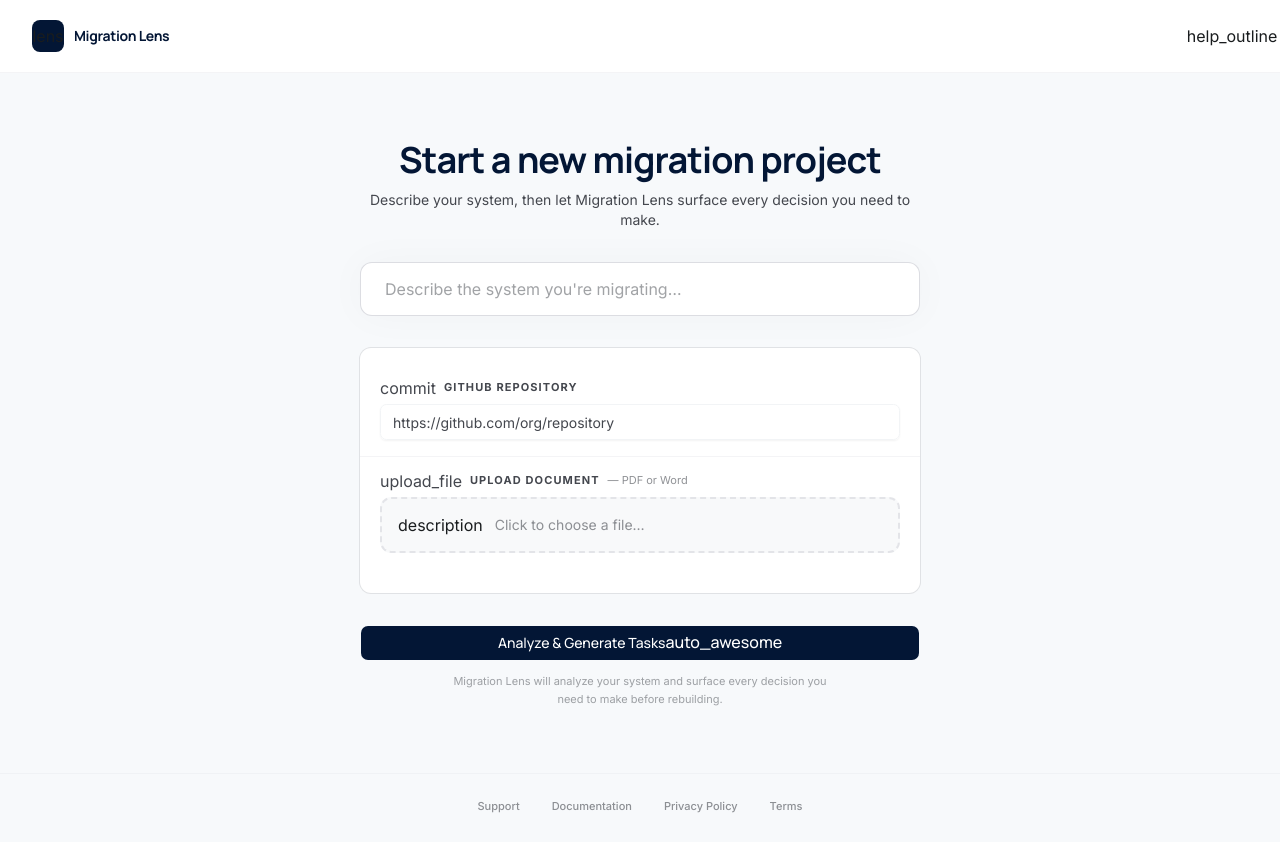
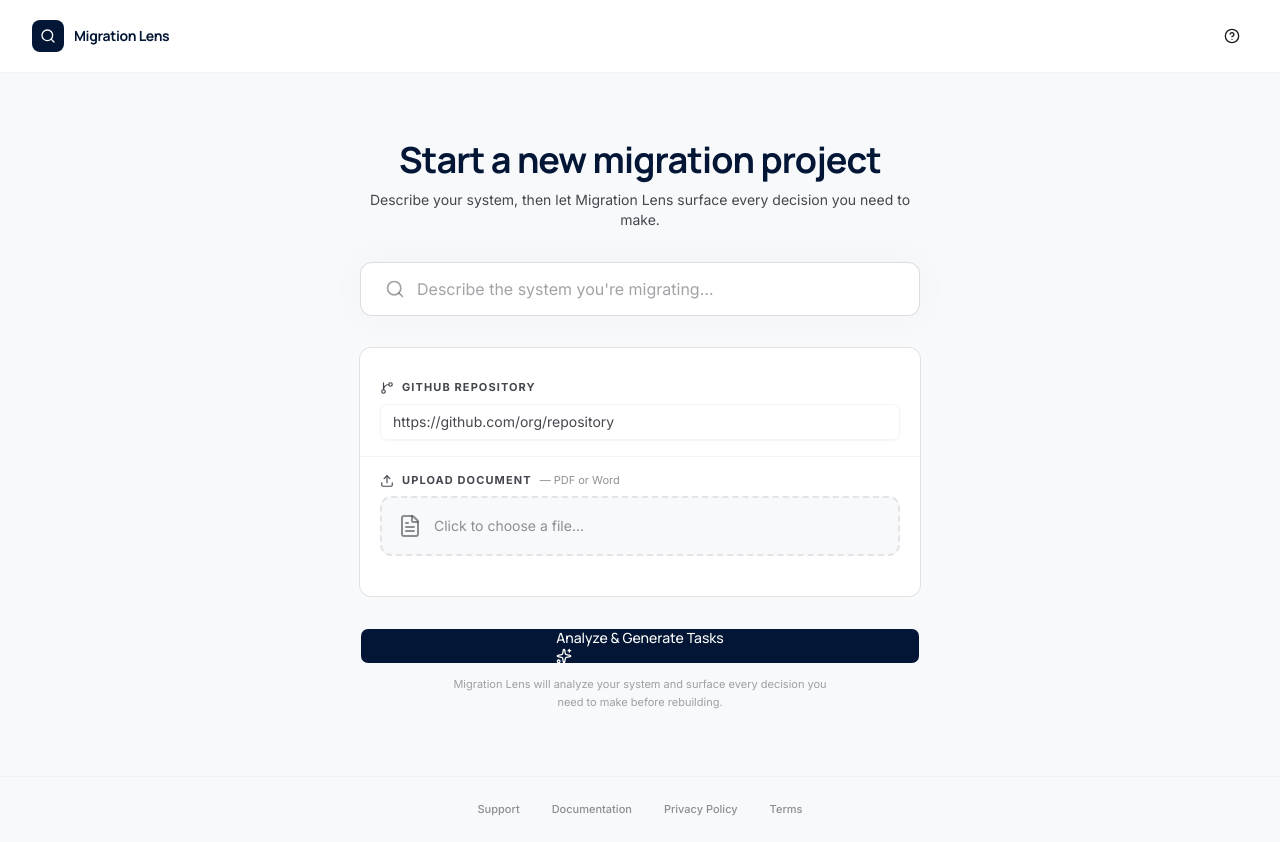
Before and after one commit to divyansh7877/veritas, a Next.js app in the folder web/: page / in a window 1280 px wide. Built offline with nearby package versions, Linux system fonts and the light colour scheme.

Commit message:
more ui changes

```diff
--- a/web/src/app/dashboard/page.tsx
+++ b/web/src/app/dashboard/page.tsx
@@ -1,20 +1,10 @@
 "use client";
 
+import { ArrowRight, CheckCircle, ChevronDown, Circle, AlertCircle } from "lucide-react";
 import { Button } from "@/components/ui/button";
 import { Card, CardContent } from "@/components/ui/card";
-import { Progress, ProgressIndicator, ProgressValue } from "@/components/ui/progress";
+import { Progress, ProgressIndicator } from "@/components/ui/progress";
 import { Badge } from "@/components/ui/badge";
-
-function Icon({ name, filled = false, className = "" }: { name: string; filled?: boolean; className?: string }) {
-  return (
-    <span
-      className={`material-symbols-outlined ${className}`}
-      style={filled ? { fontVariationSettings: "'FILL' 1, 'wght' 400, 'GRAD' 0, 'opsz' 24" } : undefined}
-    >
-      {name}
-    </span>
-  );
-}
 
 interface Task {
   id: string;
@@ -77,12 +67,13 @@ const tasks: Task[] = [
 
 function TaskCard({ task }: { task: Task }) {
   const priorityStyles = {
-    critical: { dot: "bg-destructive", label: "text-destructive", variant: "destructive" as const },
-    important: { dot: "bg-orange-500", label: "text-orange-600", variant: "secondary" as const },
-    consider: { dot: "bg-primary", label: "text-primary", variant: "default" as const },
+    critical: { icon: AlertCircle, iconClass: "text-destructive", label: "text-destructive" },
+    important: { icon: Circle, iconClass: "text-orange-500", label: "text-orange-600" },
+    consider: { icon: Circle, iconClass: "text-primary", label: "text-primary" },
   };
 
   const style = priorityStyles[task.priority];
+  const IconComponent = style.icon;
 
   if (task.resolved) {
     return (
@@ -90,13 +81,13 @@ function TaskCard({ task }: { task: Task }) {
         <CardContent className="p-6 flex items-center justify-between">
           <div className="flex items-start gap-6">
             <div className="flex flex-col items-center gap-1 min-w-[70px]">
-              <span className={`w-2 h-2 rounded-full ${style.dot} mb-1`} />
+              <IconComponent className={`h-2 w-2 mb-1 ${style.iconClass}`} />
               <span className={`text-[10px] font-bold uppercase tracking-tighter ${style.label}`}>Consider</span>
             </div>
             <div className="flex flex-col gap-1 max-w-[540px]">
               <h3 className="text-sm font-bold line-through decoration-muted-foreground/30">{task.title}</h3>
               <div className="flex items-center gap-2 text-[12px] text-secondary font-medium">
-                <Icon name="check_circle" filled className="text-sm" />
+                <CheckCircle className="h-4 w-4 shrink-0" />
                 Resolved: {task.resolution}
               </div>
               <div className="mt-2">
@@ -105,7 +96,7 @@ function TaskCard({ task }: { task: Task }) {
             </div>
           </div>
           <div className="text-secondary flex items-center gap-1 pr-4">
-            <Icon name="check_circle" filled />
+            <CheckCircle className="h-4 w-4" />
             <span className="text-xs font-bold">Resolved</span>
           </div>
         </CardContent>
@@ -118,7 +109,7 @@ function TaskCard({ task }: { task: Task }) {
       <CardContent className="p-6 flex items-center justify-between">
         <div className="flex items-start gap-6">
           <div className="flex flex-col items-center gap-1 min-w-[70px]">
-            <span className={`w-2 h-2 rounded-full ${style.dot} mb-1`} />
+            <IconComponent className={`h-2 w-2 mb-1 ${style.iconClass}`} />
             <span className={`text-[10px] font-bold uppercase tracking-tighter ${style.label}`}>
               {task.priority === "critical" ? "Critical" : "Important"}
             </span>
@@ -134,7 +125,7 @@ function TaskCard({ task }: { task: Task }) {
         <div>
           <Button variant="outline" size="sm" className="gap-2">
             Resolve
-            <Icon name="arrow_forward" className="text-sm group-hover:translate-x-1 transition-transform" />
+            <ArrowRight className="h-4 w-4 group-hover:translate-x-1 transition-transform" />
           </Button>
         </div>
       </CardContent>
@@ -193,7 +184,7 @@ export default function DashboardPage() {
       <div className="mt-12 pt-8 flex justify-center">
         <Button variant="ghost" className="gap-2">
           Show more pending tasks
-          <Icon name="keyboard_arrow_down" />
+          <ChevronDown className="h-4 w-4" />
         </Button>
       </div>
 
--- a/web/src/app/globals.css
+++ b/web/src/app/globals.css
@@ -12,17 +12,6 @@
   --radius-lg: 0.25rem;
   --radius-xl: 0.5rem;
   --radius-full: 0.75rem;
-}
-
-.material-symbols-outlined {
-  font-variation-settings: "FILL" 0, "wght" 400, "GRAD" 0, "opsz" 24;
-  display: inline-block;
-  line-height: 1;
-  text-transform: none;
-  letter-spacing: normal;
-  word-wrap: normal;
-  white-space: nowrap;
-  direction: ltr;
 }
 
 .search-container-shadow {
--- a/web/src/app/page.tsx
+++ b/web/src/app/page.tsx
@@ -2,33 +2,23 @@
 
 import { useState } from "react";
 import Link from "next/link";
+import { Search, HelpCircle, GitBranch, Upload, FileText, Sparkles, ChevronDown } from "lucide-react";
 import { Button } from "@/components/ui/button";
 import { Input } from "@/components/ui/input";
 import { Label } from "@/components/ui/label";
 import { Card, CardContent } from "@/components/ui/card";
-
-function Icon({ name, filled = false }: { name: string; filled?: boolean }) {
-  return (
-    <span
-      className="material-symbols-outlined text-base"
-      style={filled ? { fontVariationSettings: "'FILL' 1, 'wght' 400, 'GRAD' 0, 'opsz' 24" } : undefined}
-    >
-      {name}
-    </span>
-  );
-}
 
 function NavBar() {
   return (
     <nav className="w-full px-8 py-5 flex items-center justify-between border-b border-border/20 bg-white">
       <div className="flex items-center gap-2.5">
         <div className="w-8 h-8 bg-primary flex items-center justify-center rounded-lg shrink-0">
-          <Icon name="lens" />
+          <Search className="h-4 w-4 text-primary-foreground" />
         </div>
         <span className="font-headline font-bold text-sm tracking-tight text-primary">Migration Lens</span>
       </div>
       <Button variant="ghost" size="icon" aria-label="Help">
-        <Icon name="help_outline" />
+        <HelpCircle className="h-5 w-5" />
       </Button>
     </nav>
   );
@@ -39,6 +29,7 @@ function SearchInput() {
     <div className="relative group">
       <div className="absolute -inset-3 bg-primary/5 rounded-3xl blur-2xl opacity-0 group-focus-within:opacity-100 transition-opacity pointer-events-none" />
       <div className="relative flex items-center bg-white border border-border/60 rounded-full px-6 py-3.5 search-container-shadow focus-within:border-ring transition-all">
+        <Search className="h-5 w-5 text-muted-foreground/50 mr-3 shrink-0" />
         <input
           className="flex-grow bg-transparent border-none text-base focus:ring-0 placeholder:text-muted-foreground/50 text-foreground"
           placeholder="Describe the system you're migrating…"
@@ -62,7 +53,7 @@ function ImportSection() {
       <CardContent className="p-0">
         <div className="px-5 py-4 space-y-2 border-b border-border/20">
           <Label htmlFor="import-repo-url" className="flex items-center gap-2 text-[11px] font-bold uppercase tracking-widest text-muted-foreground">
-            <Icon name="commit" />
+            <GitBranch className="h-3.5 w-3.5" />
             GitHub repository
           </Label>
           <Input
@@ -75,7 +66,7 @@ function ImportSection() {
         </div>
         <div className="px-5 py-4 space-y-2">
           <Label htmlFor="import-doc-file" className="flex items-center gap-2 text-[11px] font-bold uppercase tracking-widest text-muted-foreground">
-            <Icon name="upload_file" />
+            <Upload className="h-3.5 w-3.5" />
             Upload document
             <span className="normal-case font-normal tracking-normal text-muted-foreground/60">— PDF or Word</span>
           </Label>
@@ -83,7 +74,7 @@ function ImportSection() {
             htmlFor="import-doc-file"
             className="flex items-center gap-3 w-full rounded-xl border-2 border-dashed border-border/40 bg-muted/50 px-4 py-4 cursor-pointer hover:border-border hover:bg-muted transition-all group/drop"
           >
-            <Icon name="description" />
+            <FileText className="h-6 w-6 text-muted-foreground/60 group-hover/drop:text-muted-foreground transition-colors shrink-0" />
             <span className="text-sm text-muted-foreground/60 group-hover/drop:text-muted-foreground transition-colors">
               {fileName}
             </span>
@@ -107,7 +98,7 @@ function SubmitButton() {
       <Button asChild size="lg" className="w-full font-headline gap-2.5">
         <Link href="/dashboard">
           Analyze & Generate Tasks
-          <Icon name="auto_awesome" filled />
+          <Sparkles className="h-4 w-4" />
         </Link>
       </Button>
       <p className="text-[11px] text-muted-foreground/50 text-center max-w-[380px] leading-relaxed">
```
